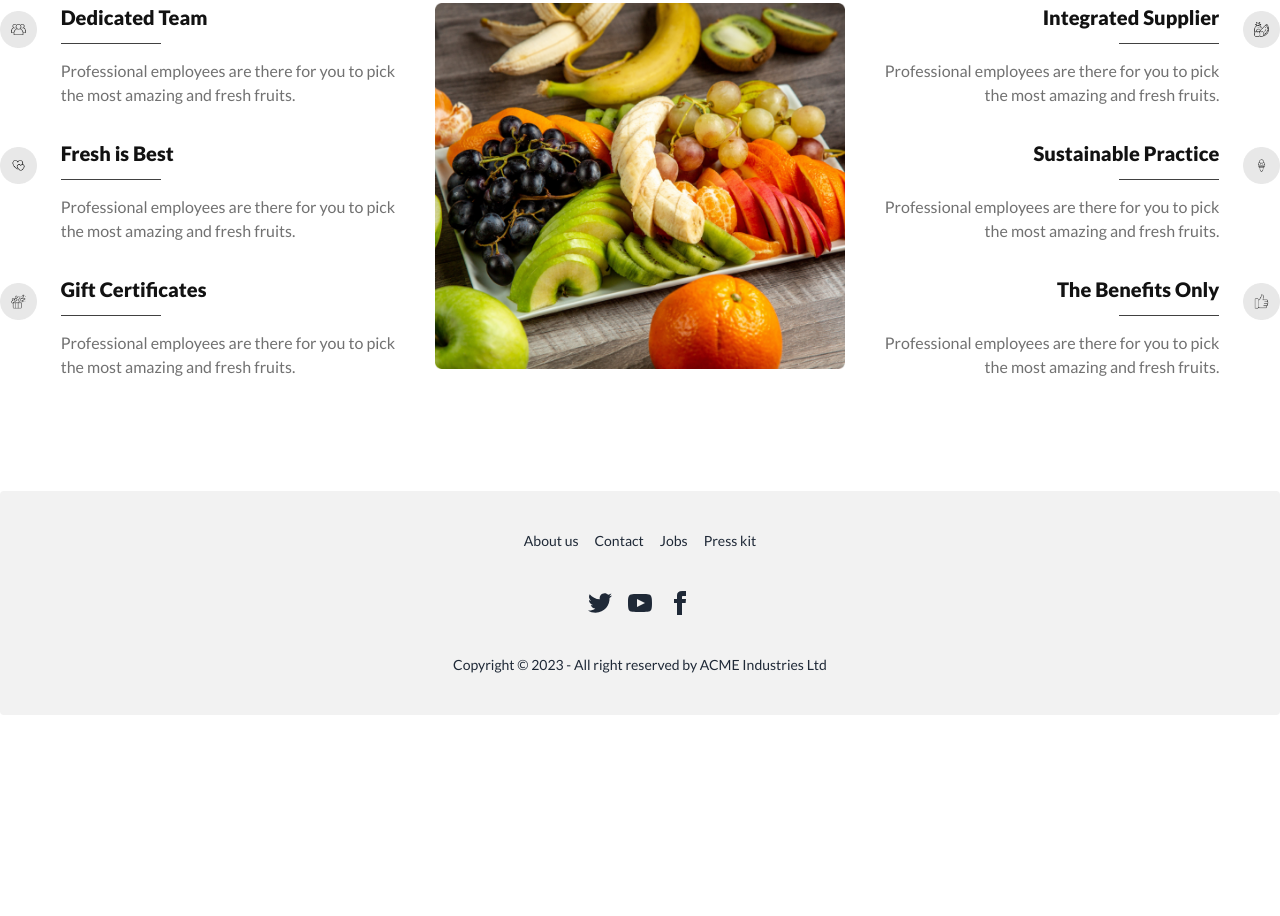
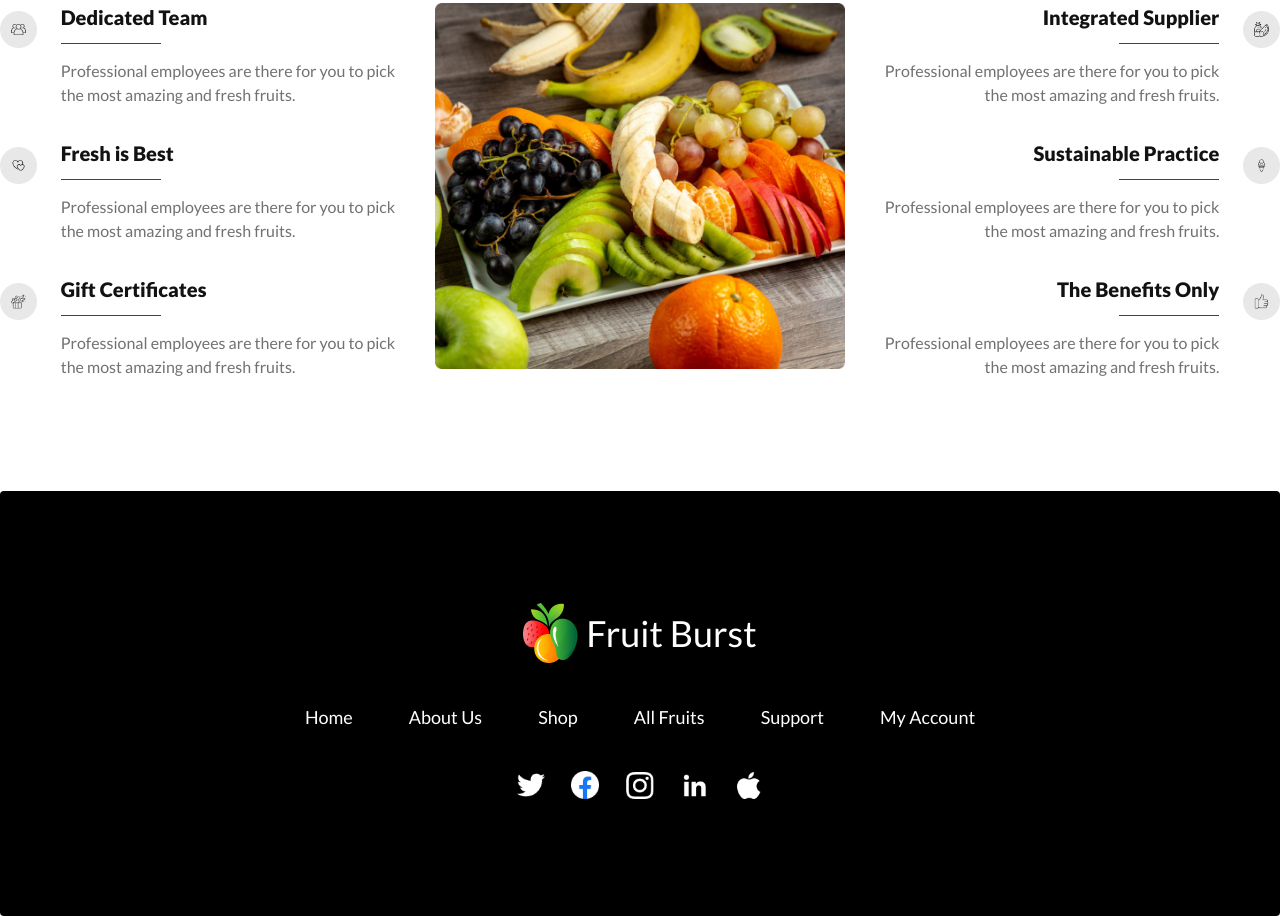
Before and after one commit to shihabshohag/Assignment_three, a plain HTML site: page index.html in a window 1280 px wide. Shown: the part 3088-4004 px from the top of the page. Before the commit the page ends 3803 px from the top, so only its background shows below. Drawn offline with nearby package versions, Linux system fonts and the light colour scheme.

Commit message:
finish footer for desktop

```diff
--- a/index.html
+++ b/index.html
@@ -893,56 +893,40 @@
 
     <!-- footer start -->
     <footer
-      class="footer footer-center p-10 bg-base-200 text-base-content rounded"
+      class="footer footer-center py-28 bg-base-200 text-base-content rounded bg-black"
     >
-      <div class="grid grid-flow-col gap-4">
-        <a class="link link-hover">About us</a>
-        <a class="link link-hover">Contact</a>
-        <a class="link link-hover">Jobs</a>
-        <a class="link link-hover">Press kit</a>
+      <div class="flex items-center">
+        <img class="inline-block w-auto" src="./images/logo.png" alt="" />
+        <span class="text-white text-4xl font-medium inline-block"
+          >Fruit Burst</span
+        >
       </div>
-      <div>
-        <div class="grid grid-flow-col gap-4">
-          <a
-            ><svg
-              xmlns="http://www.w3.org/2000/svg"
-              width="24"
-              height="24"
-              viewBox="0 0 24 24"
-              class="fill-current"
-            >
-              <path
-                d="M24 4.557c-.883.392-1.832.656-2.828.775 1.017-.609 1.798-1.574 2.165-2.724-.951.564-2.005.974-3.127 1.195-.897-.957-2.178-1.555-3.594-1.555-3.179 0-5.515 2.966-4.797 6.045-4.091-.205-7.719-2.165-10.148-5.144-1.29 2.213-.669 5.108 1.523 6.574-.806-.026-1.566-.247-2.229-.616-.054 2.281 1.581 4.415 3.949 4.89-.693.188-1.452.232-2.224.084.626 1.956 2.444 3.379 4.6 3.419-2.07 1.623-4.678 2.348-7.29 2.04 2.179 1.397 4.768 2.212 7.548 2.212 9.142 0 14.307-7.721 13.995-14.646.962-.695 1.797-1.562 2.457-2.549z"
-              ></path></svg
-          ></a>
-          <a
-            ><svg
-              xmlns="http://www.w3.org/2000/svg"
-              width="24"
-              height="24"
-              viewBox="0 0 24 24"
-              class="fill-current"
-            >
-              <path
-                d="M19.615 3.184c-3.604-.246-11.631-.245-15.23 0-3.897.266-4.356 2.62-4.385 8.816.029 6.185.484 8.549 4.385 8.816 3.6.245 11.626.246 15.23 0 3.897-.266 4.356-2.62 4.385-8.816-.029-6.185-.484-8.549-4.385-8.816zm-10.615 12.816v-8l8 3.993-8 4.007z"
-              ></path></svg
-          ></a>
-          <a
-            ><svg
-              xmlns="http://www.w3.org/2000/svg"
-              width="24"
-              height="24"
-              viewBox="0 0 24 24"
-              class="fill-current"
-            >
-              <path
-                d="M9 8h-3v4h3v12h5v-12h3.642l.358-4h-4v-1.667c0-.955.192-1.333 1.115-1.333h2.885v-5h-3.808c-3.596 0-5.192 1.583-5.192 4.615v3.385z"
-              ></path></svg
-          ></a>
-        </div>
+      <div class="grid grid-flow-col gap-14 text-white text-lg">
+        <a class="link link-hover">Home</a>
+        <a class="link link-hover">About Us</a>
+        <a class="link link-hover">Shop</a>
+        <a class="link link-hover">All Fruits</a>
+        <a class="link link-hover">Support</a>
+        <a class="link link-hover">My Account</a>
       </div>
-      <div>
-        <p>Copyright © 2023 - All right reserved by ACME Industries Ltd</p>
+      <div class="">
+        <ul>
+          <li class="inline-block cursor-pointer mx-3">
+            <img class="w-7" src="./images/twitter 1.png" alt="" />
+          </li>
+          <li class="inline-block cursor-pointer mx-3">
+            <img class="w-7" src="./images/facebook 1.png" alt="" />
+          </li>
+          <li class="inline-block cursor-pointer mx-3">
+            <img class="w-7" src="./images/instagram 1.png" alt="" />
+          </li>
+          <li class="inline-block cursor-pointer mx-3">
+            <img class="w-7" src="./images/linkedin 1.png" alt="" />
+          </li>
+          <li class="inline-block cursor-pointer mx-3">
+            <img class="w-7" src="./images/apple 1.png" alt="" />
+          </li>
+        </ul>
       </div>
     </footer>
   </body>
```
Also changed, not shown: images/apple 1.png (added), images/facebook 1.png (added), images/instagram 1.png (added), images/linkedin 1.png (added), images/twitter 1.png (added).
